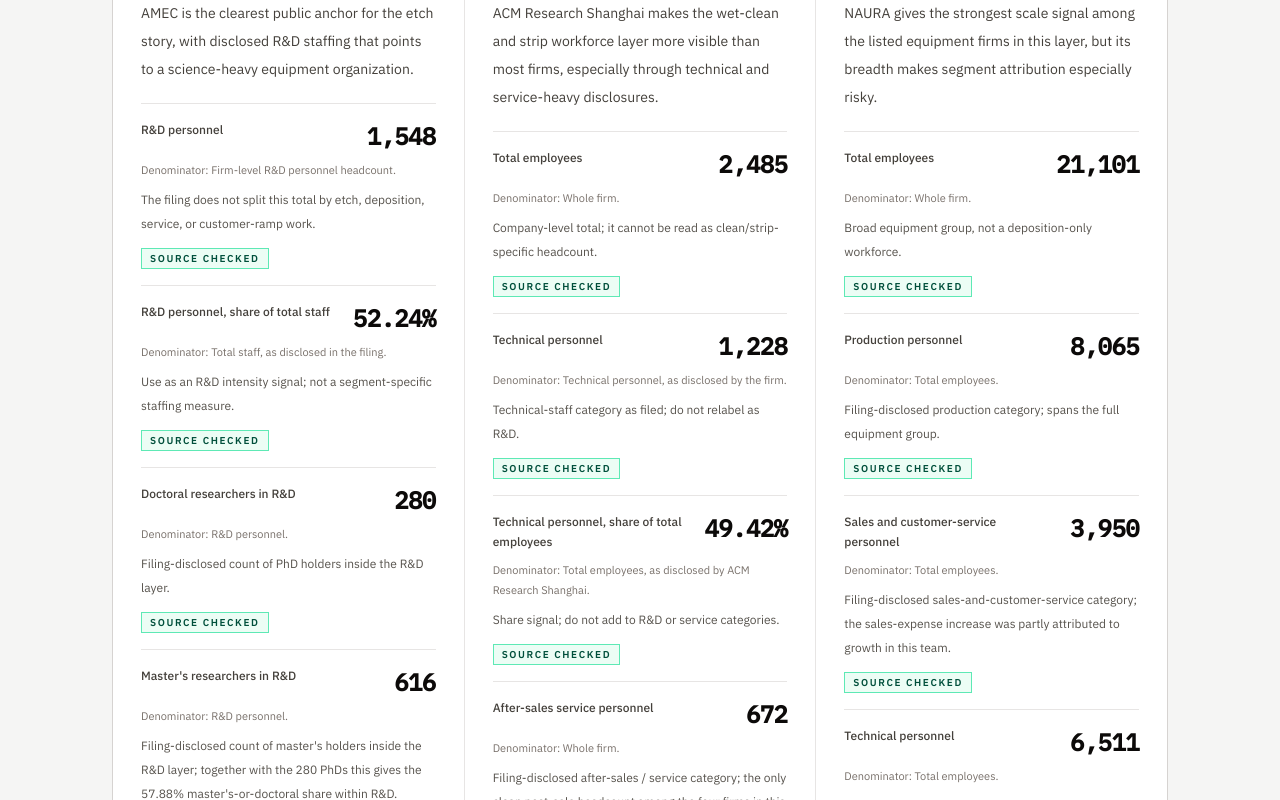
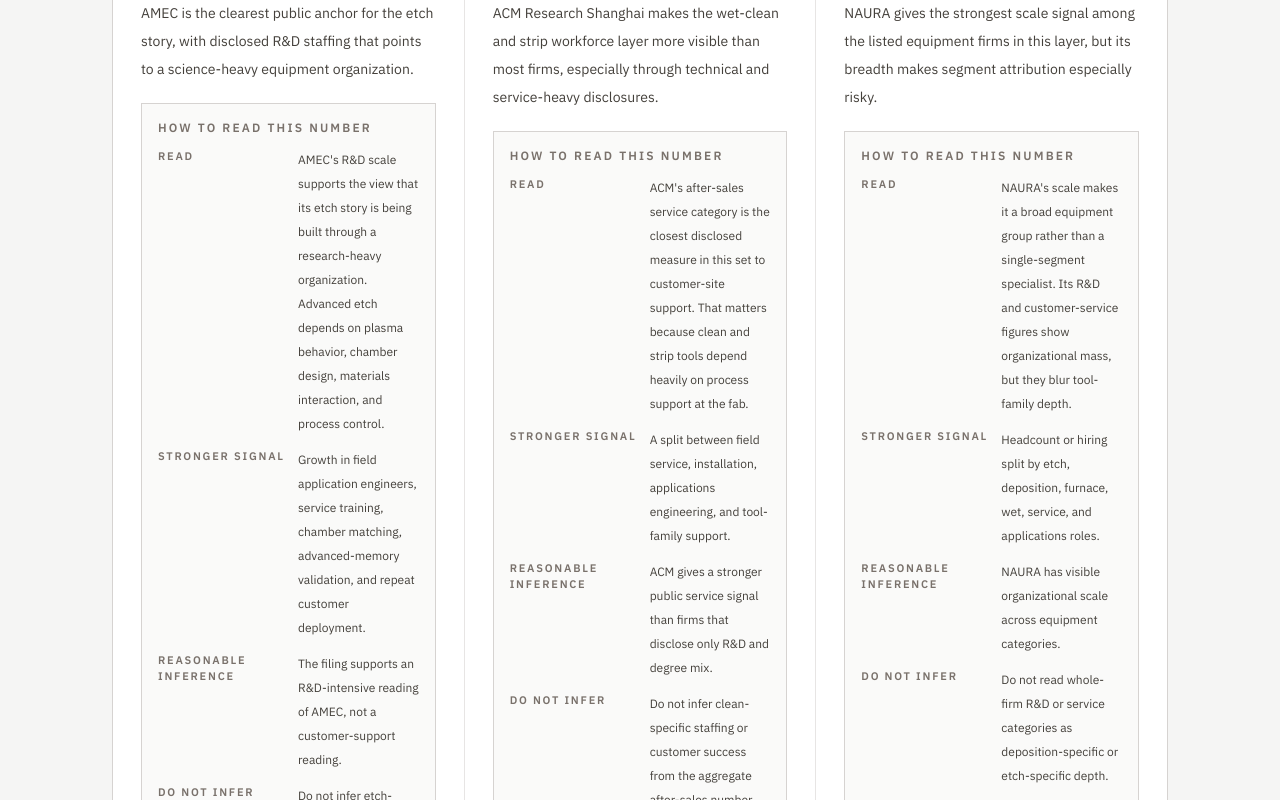
Before and after one commit to yippy141/china-semiconductor-tooling-talent-atlas, a Next.js app: page / in a window 1280 px wide. Shown: the part 4300-5100 px from the top of the page. Built offline with nearby package versions, Linux system fonts and the light colour scheme.

Commit message:
Add workforce interpretation cards

```diff
--- a/components/atlas/firm-workforce-chart.tsx
+++ b/components/atlas/firm-workforce-chart.tsx
@@ -97,6 +97,32 @@
               {snapshot.editorialRead}
             </p>
 
+            {snapshot.numberRead ? (
+              <div className="mt-5 border border-stone-300 bg-stone-50 p-4">
+                <p className="text-xs font-semibold uppercase tracking-[0.18em] text-stone-500">
+                  How to read this number
+                </p>
+                <dl className="mt-3 space-y-3">
+                  <InterpretationRow
+                    label="Read"
+                    value={snapshot.numberRead}
+                  />
+                  <InterpretationRow
+                    label="Stronger signal"
+                    value={snapshot.strongerSignal}
+                  />
+                  <InterpretationRow
+                    label="Reasonable inference"
+                    value={snapshot.reasonableInference}
+                  />
+                  <InterpretationRow
+                    label="Do not infer"
+                    value={snapshot.doNotInfer}
+                  />
+                </dl>
+              </div>
+            ) : null}
+
             <dl className="mt-5 flex flex-col gap-4">
               {snapshot.figures.map((figure) => (
                 <div
@@ -160,6 +186,25 @@
   );
 }
 
+function InterpretationRow({
+  label,
+  value,
+}: {
+  label: string;
+  value?: string;
+}) {
+  if (!value) return null;
+
+  return (
+    <div className="grid gap-1 sm:grid-cols-[8rem_1fr] sm:gap-3">
+      <dt className="text-[11px] font-semibold uppercase tracking-[0.16em] text-stone-500">
+        {label}
+      </dt>
+      <dd className="text-xs leading-6 text-stone-700">{value}</dd>
+    </div>
+  );
+}
+
 function SourceStatusBadge({ status }: { status: SourceStatus }) {
   const meta = statusMeta[status];
 
--- a/data/editorial/firm-workforce-snapshots.ts
+++ b/data/editorial/firm-workforce-snapshots.ts
@@ -18,6 +18,10 @@
   homeBase: string;
   segmentSignals: string[];
   editorialRead: string;
+  numberRead?: string;
+  strongerSignal?: string;
+  reasonableInference?: string;
+  doNotInfer?: string;
   figures: WorkforceFigure[];
   caveat: string;
   source_ids: string[];
@@ -31,6 +35,14 @@
     segmentSignals: ["Etch, clean, and strip", "Deposition"],
     editorialRead:
       "AMEC is the clearest public anchor for the etch story, with disclosed R&D staffing that points to a science-heavy equipment organization.",
+    numberRead:
+      "AMEC's R&D scale supports the view that its etch story is being built through a research-heavy organization. Advanced etch depends on plasma behavior, chamber design, materials interaction, and process control.",
+    strongerSignal:
+      "Growth in field application engineers, service training, chamber matching, advanced-memory validation, and repeat customer deployment.",
+    reasonableInference:
+      "The filing supports an R&D-intensive reading of AMEC, not a customer-support reading.",
+    doNotInfer:
+      "Do not infer etch-specific service depth or installed-base support from the R&D count.",
     figures: [
       {
         label: "R&D personnel",
@@ -93,6 +105,14 @@
     segmentSignals: ["Etch, clean, and strip", "Deposition"],
     editorialRead:
       "ACM Research Shanghai makes the wet-clean and strip workforce layer more visible than most firms, especially through technical and service-heavy disclosures.",
+    numberRead:
+      "ACM's after-sales service category is the closest disclosed measure in this set to customer-site support. That matters because clean and strip tools depend heavily on process support at the fab.",
+    strongerSignal:
+      "A split between field service, installation, applications engineering, and tool-family support.",
+    reasonableInference:
+      "ACM gives a stronger public service signal than firms that disclose only R&D and degree mix.",
+    doNotInfer:
+      "Do not infer clean-specific staffing or customer success from the aggregate after-sales number.",
     figures: [
       {
         label: "Total employees",
@@ -148,6 +168,14 @@
     segmentSignals: ["Deposition", "Etch, clean, and strip"],
     editorialRead:
       "NAURA gives the strongest scale signal among the listed equipment firms in this layer, but its breadth makes segment attribution especially risky.",
+    numberRead:
+      "NAURA's scale makes it a broad equipment group rather than a single-segment specialist. Its R&D and customer-service figures show organizational mass, but they blur tool-family depth.",
+    strongerSignal:
+      "Headcount or hiring split by etch, deposition, furnace, wet, service, and applications roles.",
+    reasonableInference:
+      "NAURA has visible organizational scale across equipment categories.",
+    doNotInfer:
+      "Do not read whole-firm R&D or service categories as deposition-specific or etch-specific depth.",
     figures: [
       {
         label: "Total employees",
@@ -231,6 +259,14 @@
     segmentSignals: ["Deposition"],
     editorialRead:
       "Piotech is the dedicated deposition vendor in this dossier set; the 2025 financing report supplies its first source-checked workforce figures.",
+    numberRead:
+      "Piotech keeps the deposition story from being swallowed by NAURA. Its filings show R&D concentration and deposition product breadth, but not a full customer-support organization.",
+    strongerSignal:
+      "Application and service capacity tied to PECVD, ALD, SACVD, HDPCVD, and Flowable CVD product families.",
+    reasonableInference:
+      "Piotech is a focused deposition vendor with visible R&D investment.",
+    doNotInfer:
+      "Do not infer mature installed-base support from deposition product breadth alone.",
     figures: [
       {
         label: "R&D personnel (as of 2025-06-30)",
```
